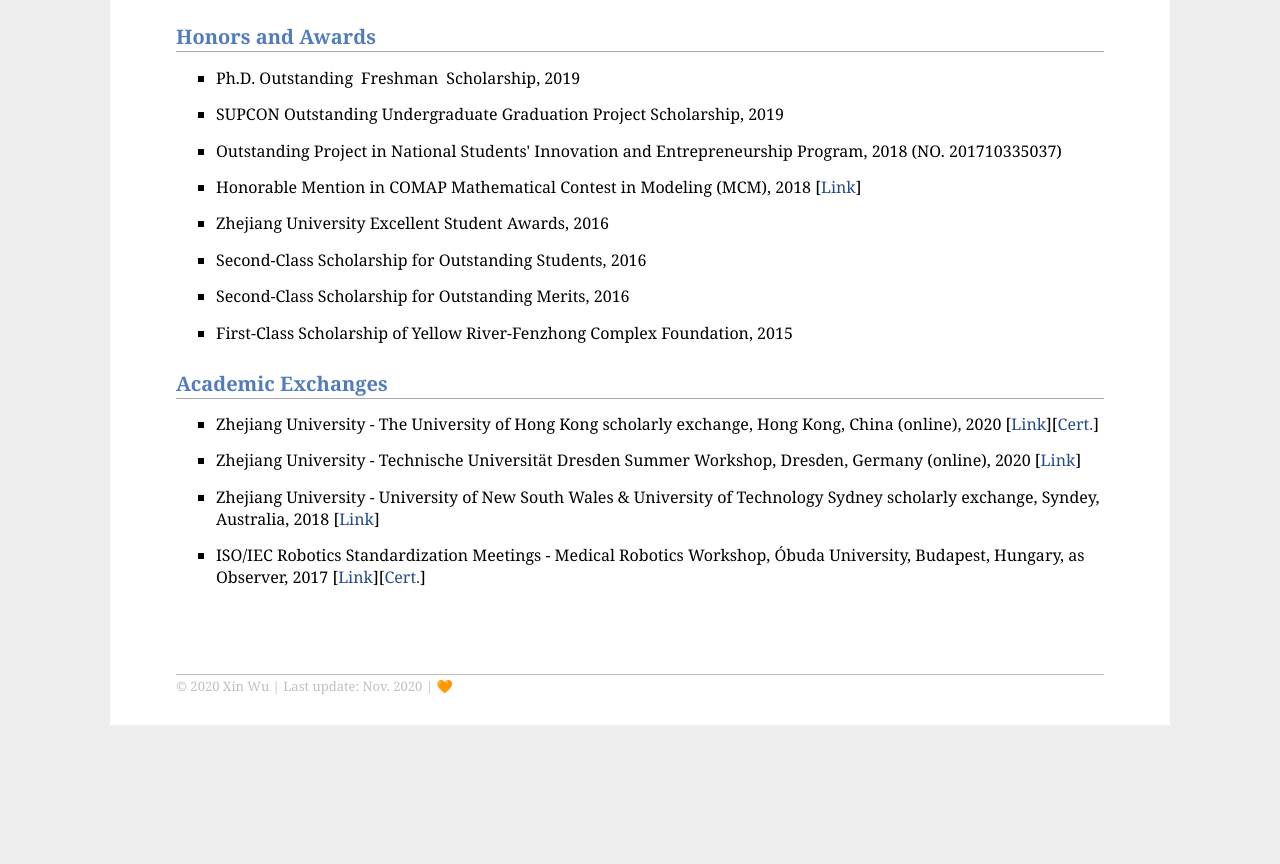
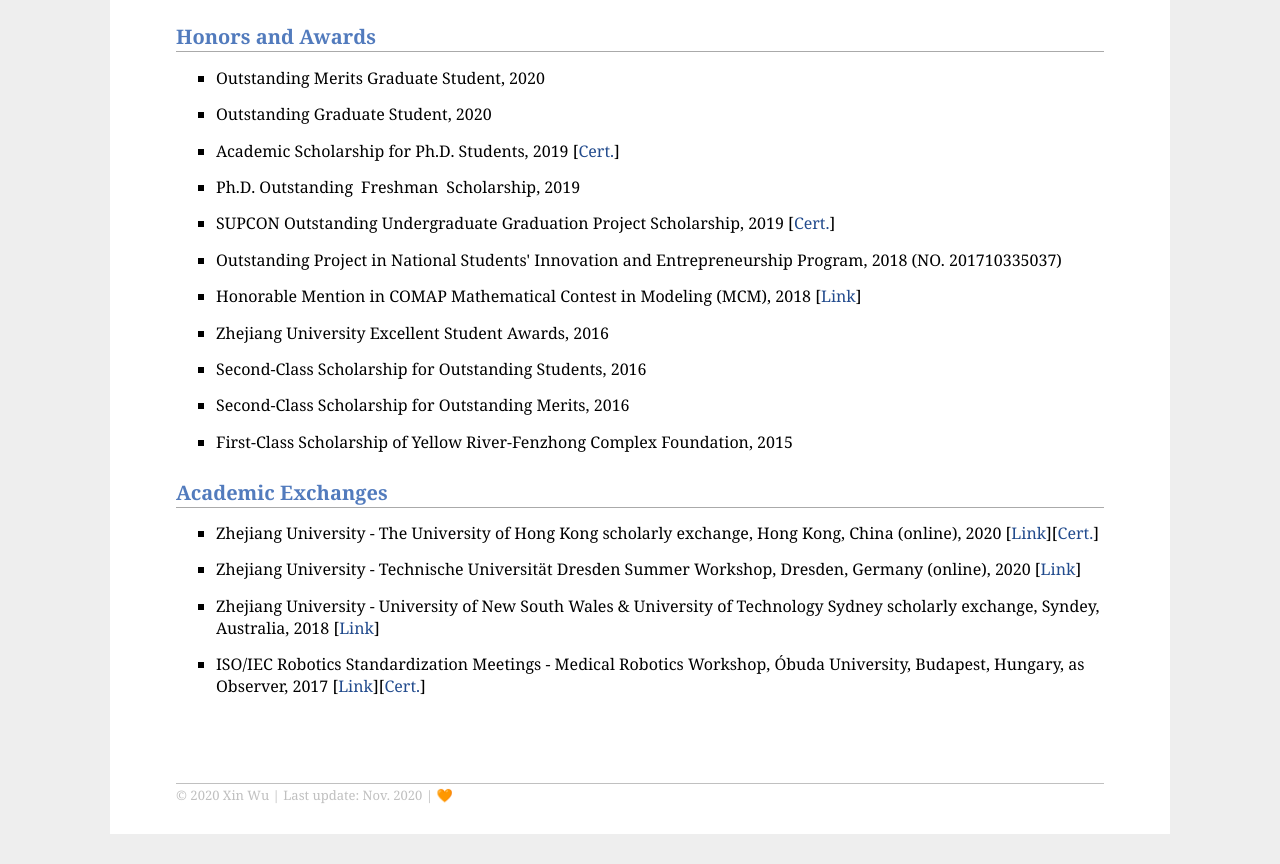
Before and after one commit to XinArkh/XinArkh.github.io, a plain HTML site: page index.html in a window 1280 px wide. Shown: the part 1805-2669 px from the top of the page. Before the commit the page ends 2560 px from the top, so only its background shows below. Drawn offline with Linux system fonts and the light colour scheme.

Commit message:
update honors and corresponding certificates

```diff
--- a/index.html
+++ b/index.html
@@ -194,11 +194,23 @@
 <h2>Honors and Awards</h2>
 <ul>
     <li>
+      Outstanding Merits Graduate Student, 2020
+    </li>
+
+    <li>
+      Outstanding Graduate Student, 2020
+    </li>
+
+    <li>
+      Academic Scholarship for Ph.D. Students, 2019 [<a href="./certs/2019-Academic.png" target="_blank">Cert.</a>]
+    </li>
+
+    <li>
       Ph.D. Outstanding Freshman Scholarship, 2019
     </li>
 
     <li>
-      SUPCON Outstanding Undergraduate Graduation Project Scholarship, 2019
+      SUPCON Outstanding Undergraduate Graduation Project Scholarship, 2019 [<a href="./certs/2019-SUPCON.png" target="_blank">Cert.</a>]
     </li>
 
     <li>
@@ -230,7 +242,7 @@
 <h2>Academic Exchanges</h2>
 <ul>
     <li>
-      Zhejiang University - The University of Hong Kong scholarly exchange, Hong Kong, China (online), 2020 [<a href="http://me.zju.edu.cn/mecn/2020/1106/c6200a2214968/page.htm" target="_blank">Link</a>][<a href="./certs/HKU-Certificate of Attendance.png" target="_blank">Cert.</a>]
+      Zhejiang University - The University of Hong Kong scholarly exchange, Hong Kong, China (online), 2020 [<a href="http://me.zju.edu.cn/mecn/2020/1106/c6200a2214968/page.htm" target="_blank">Link</a>][<a href="./certs/2020-HKU.png" target="_blank">Cert.</a>]
     </li>
 
     <li>
@@ -242,7 +254,7 @@
     </li>
 
     <li>
-      ISO/IEC Robotics Standardization Meetings - Medical Robotics Workshop, Óbuda University, Budapest, Hungary, as Observer, 2017 [<a href="http://conf.uni-obuda.hu/iso-iec-2017/" target="_blank">Link</a>][<a href="./certs/IMG_20170509_0008 Xin Wu.pdf" target="_blank">Cert.</a>]
+      ISO/IEC Robotics Standardization Meetings - Medical Robotics Workshop, Óbuda University, Budapest, Hungary, as Observer, 2017 [<a href="http://conf.uni-obuda.hu/iso-iec-2017/" target="_blank">Link</a>][<a href="./certs/2017-ISO.pdf" target="_blank">Cert.</a>]
     </li>
 </ul>
 
```
Also changed, not shown: 5 other files.
